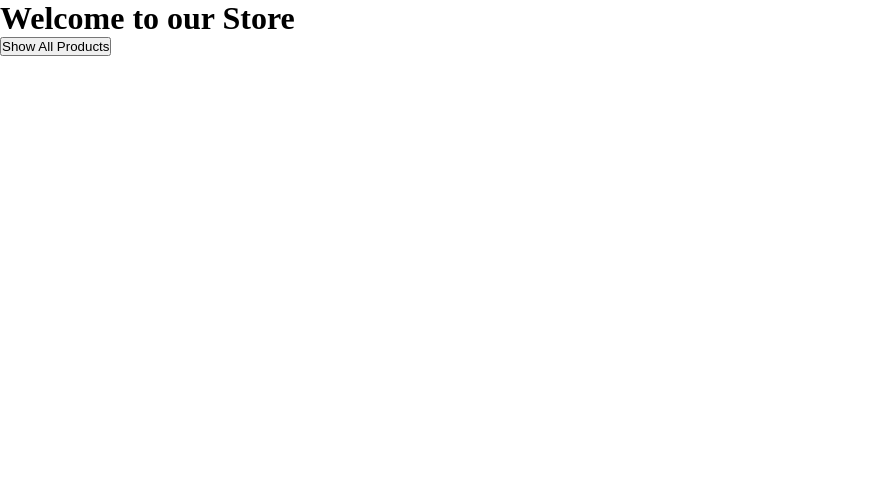
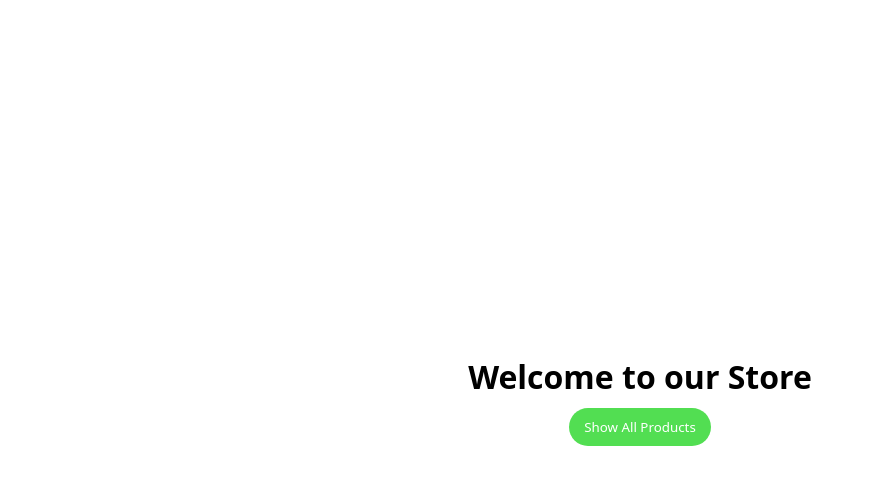
Before and after one commit to abdcantcode/React-JS-Tutorials-, a React (Vite) app in the folder day22-storeapp/: page / in a window 1280 px wide. Shown: the top 484 px of the page, without its empty margins (0-874 px from the left). Built offline with nearby package versions, Linux system fonts and the light colour scheme.

Commit message:
Basic Setup done

```diff
--- a/day22-storeapp/src/App.jsx
+++ b/day22-storeapp/src/App.jsx
@@ -1,12 +1,12 @@
 import React from 'react'
 import { Routes,Route } from 'react-router-dom'
-import Home from '../Pages/Home'
-import Products from '../Pages/Products'
-import ProductDetails from '../Pages/ProductDetails'
+import Home from './Pages/Home'
+import Products from './Pages/Products'
+import ProductDetails from './Pages/ProductDetails'
 
 const App = () => {
   return (
-    <div>
+    <div className='app'>
       <Routes>
         <Route path='/' element={<Home/>}/>
         <Route path='/product' element={<Products/>}/>
--- a/day22-storeapp/src/index.css
+++ b/day22-storeapp/src/index.css
@@ -2,8 +2,32 @@
   margin: 0;
   padding: 0;
   box-sizing: border-box;
+  font-family: system-ui, -apple-system, BlinkMacSystemFont, 'Segoe UI', Roboto, Oxygen, Ubuntu, Cantarell, 'Open Sans', 'Helvetica Neue', sans-serif;
 }
-html,body{
+html,body,.app,#root{
   height: 100%;
   width: 100%;
 }
+.app{
+  height: 100%;
+  width: 100%;
+  display: flex;
+  align-items: center;
+  justify-content: center;
+}
+.home{
+  height: 100%;
+  width: 100%;
+  display: flex;
+  flex-direction: column;
+  justify-content: center;
+  align-items:center;
+  gap:10px;
+}
+button{
+  background-color: rgb(82, 222, 82);
+  color: white;
+  border: none;
+  padding: 10px 15px;
+  border-radius: 20px;
+}
```
Also changed, not shown: day22-storeapp/src/Pages/Home.jsx (renamed from day22-storeapp/Pages/Home.jsx), day22-storeapp/src/Pages/ProductDetails.jsx (renamed from day22-storeapp/Pages/ProductDetails.jsx), day22-storeapp/src/Pages/Products.jsx (renamed from day22-storeapp/Pages/Products.jsx).
